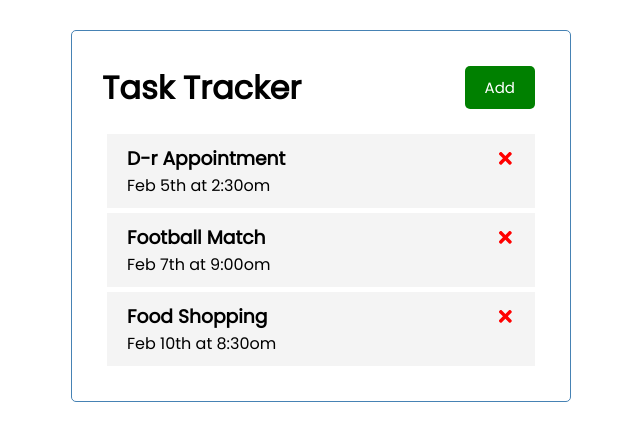
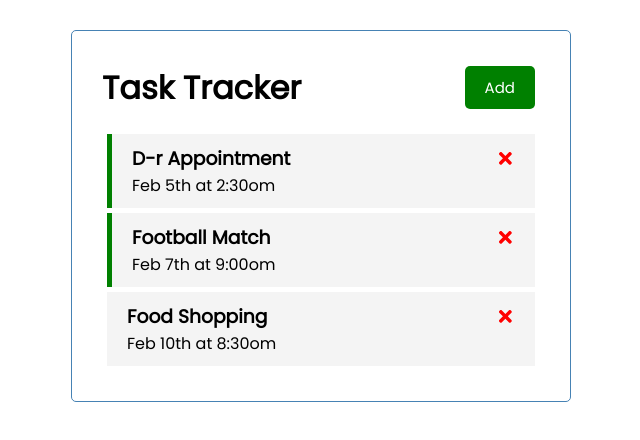
Before and after one commit to MartinSimeonovvv/basic-tracker, a React (Create React App) app: page / in a window 1280 px wide. Shown: the top 440 px of the page, without its empty margins (319-959 px from the left). Built offline with nearby package versions, Linux system fonts and the light colour scheme.

Commit message:
important tasks functionallity

```diff
--- a/src/App.js
+++ b/src/App.js
@@ -30,10 +30,23 @@
     setTasks(tasks.filter((task) => task.id !== id));
   };
 
+  //Toggle reminder
+  const toggleReminder = (id) => {
+    setTasks(
+      tasks.map((task) =>
+        task.id === id ? { ...task, reminder: !task.reminder } : task
+      )
+    );
+  };
+
   return (
     <div className="container">
       <Header />
-      <Tasks tasks={tasks} onDelete={deleteTask} />
+      {tasks.length > 0 ? (
+        <Tasks tasks={tasks} onDelete={deleteTask} onToggle={toggleReminder} />
+      ) : (
+        "No Tasks To Show"
+      )}
     </div>
   );
 }
--- a/src/components/Task.js
+++ b/src/components/Task.js
@@ -1,8 +1,11 @@
 import { FaTimes } from "react-icons/fa";
 
-const Task = ({ task, onDelete }) => {
+const Task = ({ task, onDelete, onToggle }) => {
   return (
-    <div className="task">
+    <div
+      className={`task ${task.reminder ? "reminder" : ""}`}
+      onDoubleClick={() => onToggle(task.id)}
+    >
       <h3>
         {task.text}{" "}
         <FaTimes
--- a/src/components/Tasks.js
+++ b/src/components/Tasks.js
@@ -1,10 +1,15 @@
 import Task from "./Task";
 
-const Tasks = ({ tasks, onDelete }) => {
+const Tasks = ({ tasks, onDelete, onToggle }) => {
   return (
     <>
       {tasks.map((task) => (
-        <Task key={task.id} task={task} onDelete={onDelete} />
+        <Task
+          key={task.id}
+          task={task}
+          onDelete={onDelete}
+          onToggle={onToggle}
+        />
       ))}
     </>
   );
```
